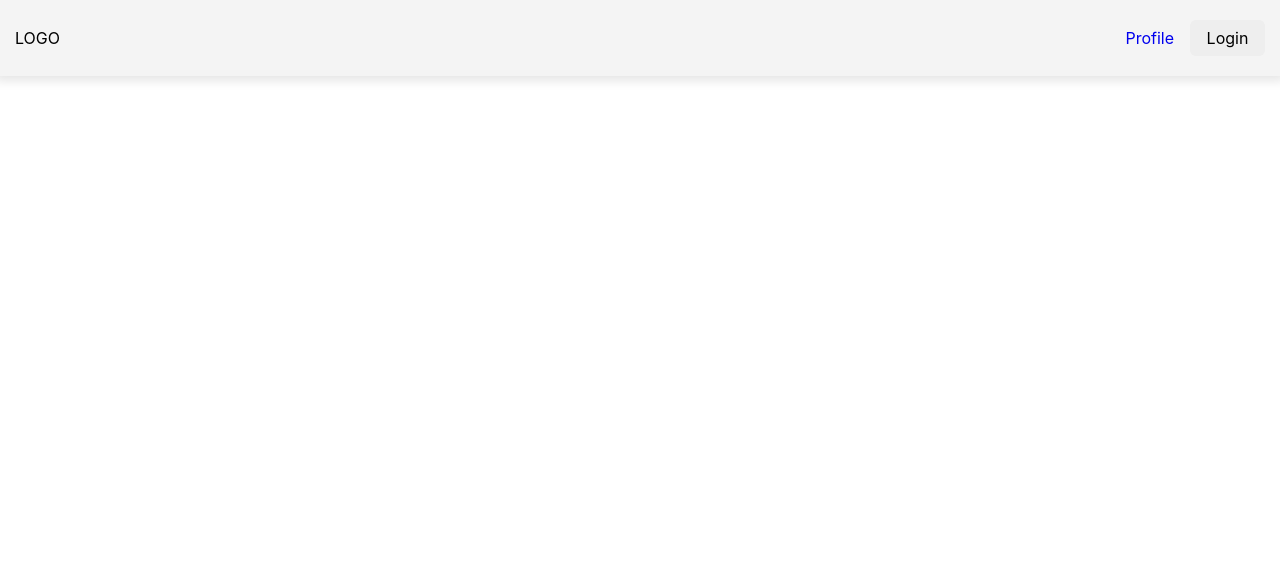
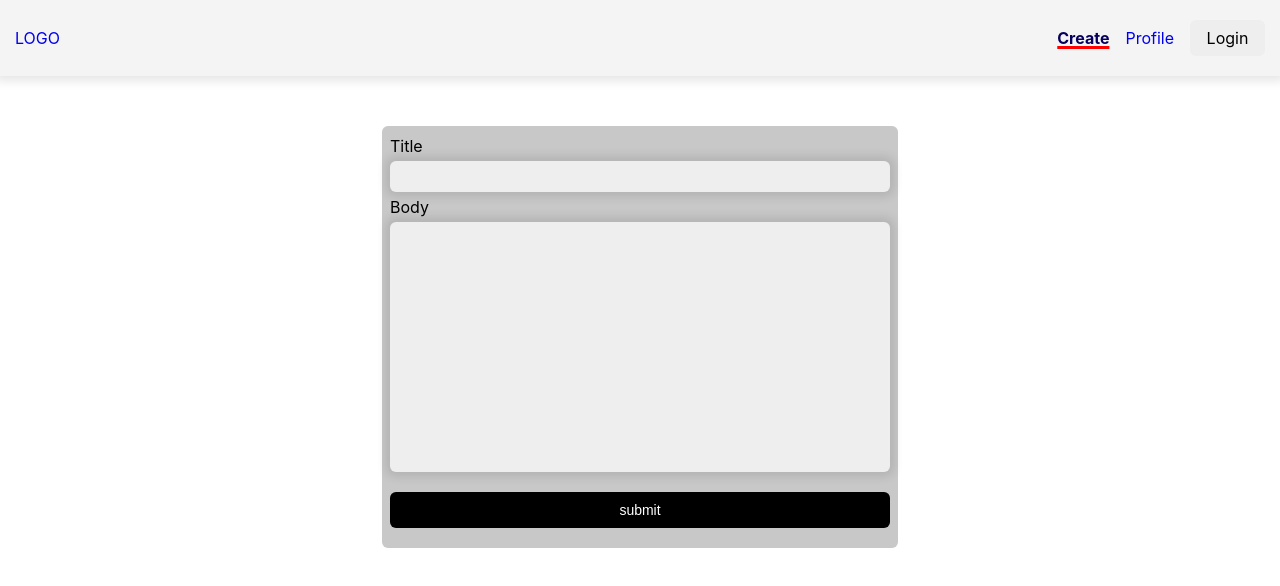
Before and after one commit to ArterOhm/Font-End-Project, a React (Vite) app: page /create in a window 1280 px wide. Before the commit this address had no page. Shown: the top 586 px of the page. Built offline with nearby package versions, Linux system fonts and the light colour scheme.

Commit message:
from Ceeate

```diff
--- a/src/App.tsx
+++ b/src/App.tsx
@@ -4,6 +4,7 @@ import Profile from "./pages/Profile"
 import Home from "./pages/Home"
 import PostDetail from "./pages/PostDetail"
 import Login from "./pages/Login"
+import Create from "./pages/Create"
 
 function App() {
   return (
@@ -12,8 +13,9 @@ function App() {
   <Routes>
     <Route path="/profile" element={<Profile />} />
     <Route path="/" element={<Home />} />
-    <Route path="/post/" element={<PostDetail />} />
+    <Route path="/post" element={<PostDetail />} />
     <Route path="/login" element={<Login />} />
+    <Route path="/create" element={<Create />} />
   </Routes>
   </div>)
 
--- a/src/components/Navbar.tsx
+++ b/src/components/Navbar.tsx
@@ -5,9 +5,14 @@ const Navbar =() =>{
     return (
         <div className={classes.navbar}>
             <div className={classes.menubar}>
-                <p>LOGO</p>
+            <NavLink className={ classes.inactive} to="/">
+              LOGO
+            </NavLink>
             </div>
             <div className={classes.menubar}>
+            <NavLink className={({ isActive }) => (isActive ? classes.active : classes.inactive)} to="/create">
+              Create
+            </NavLink>
             <NavLink className={({ isActive }) => (isActive ? classes.active : classes.inactive)} to="/profile">
               Profile
             </NavLink>
--- /dev/null
+++ b/src/pages/Create.module.css
@@ -0,0 +1,54 @@
+.container {
+  padding: 50px 0 0 0;
+  width: 100%;
+  display: flex;
+  flex-direction: column;
+  align-items: center;
+
+}
+.postForm {
+  display: flex;
+  flex-direction: column;
+  width: 500px;
+  height: auto;
+  background-color: #c8c8c8;
+  padding: 10px 8px;
+  border-radius: 6px;
+  gap: 5px;
+}
+
+input {
+  background-color: #eee;
+  box-shadow: 0 0 10px 5px rgb(0 0 0 / 0.1);
+  padding: 8px 10px;
+  box-sizing: border-box;
+  border: none;
+  border-radius: 6px;
+  width: 100%;
+  text-align: start;
+}
+textarea {
+  background-color: #eee;
+  box-shadow: 0 0 10px 5px rgb(0 0 0 / 0.1);
+  padding: 8px 10px;
+  box-sizing: border-box;
+  border: none;
+  border-radius: 6px;
+  width: 100%;
+  text-align: start;
+}
+.inputBody {
+  height: 250px;
+}
+
+.postForm button {
+  color: white;
+  font-size: 14px;
+  font-weight: 400;
+  background-color: #000000;
+  margin: 15px 0 10px 0;
+  padding: 10px 75px;
+  box-sizing: border-box;
+  border: none;
+  border-radius: 6px;
+}
--- /dev/null
+++ b/src/pages/Create.tsx
@@ -0,0 +1,46 @@
+import { FormEvent, useState } from 'react'
+
+import classes from './Create.module.css'
+import { useNavigate } from 'react-router'
+
+const Create = () => {
+  const navigate = useNavigate()
+  const [newTitle, setnewTitle] = useState<string>('')
+  const [newBody, setnewBody] = useState<string>('')
+
+  const hendleSubmit = async (e: FormEvent) => {
+    e.preventDefault()
+    // test
+    const newPostBody= {
+      userId: Math.floor(Math.random() * 1000),
+      title: newTitle,
+      body: newBody,
+    }
+    await console.log(newPostBody)
+
+    // --------------------
+    try {
+      setnewTitle('')
+      setnewBody('')
+      navigate('/')
+    } catch (err) {
+      console.error(err)
+    }
+  }
+  return (
+    <div className={classes.container}>
+      <form className={classes.postForm} onSubmit={hendleSubmit}>
+        <label>Title</label>
+        <input type='text' value={newTitle} onChange={(e) => setnewTitle(e.target.value)} required />
+        <label>Body</label>
+        <input type='text' className={classes.inputBody}  value={newBody} onChange={(e) => setnewBody(e.target.value)} required />
+        <button type="submit">
+          submit
+        </button>
+      </form>
+    </div>
+  )
+
+}
+
+export default Create
```
